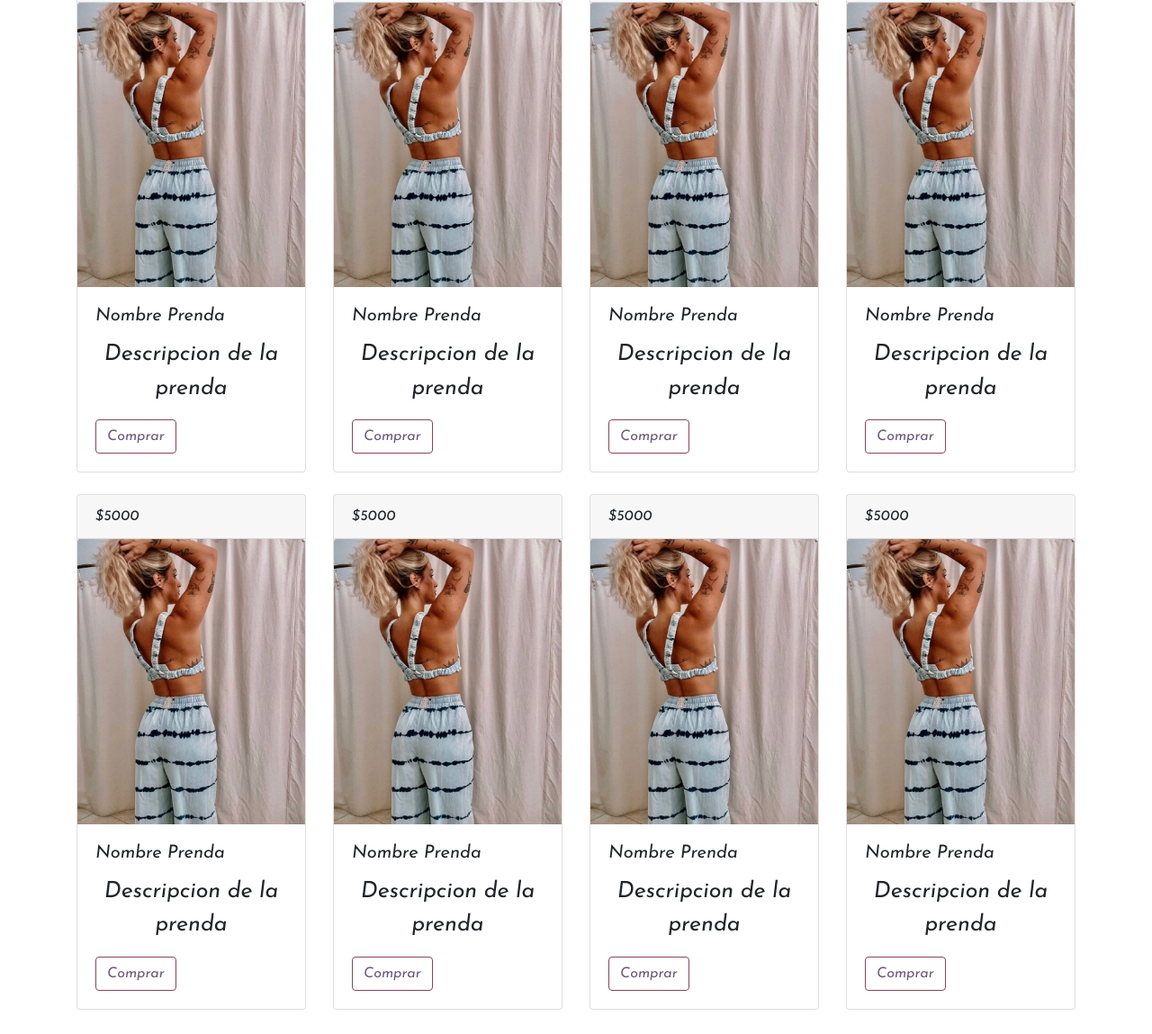
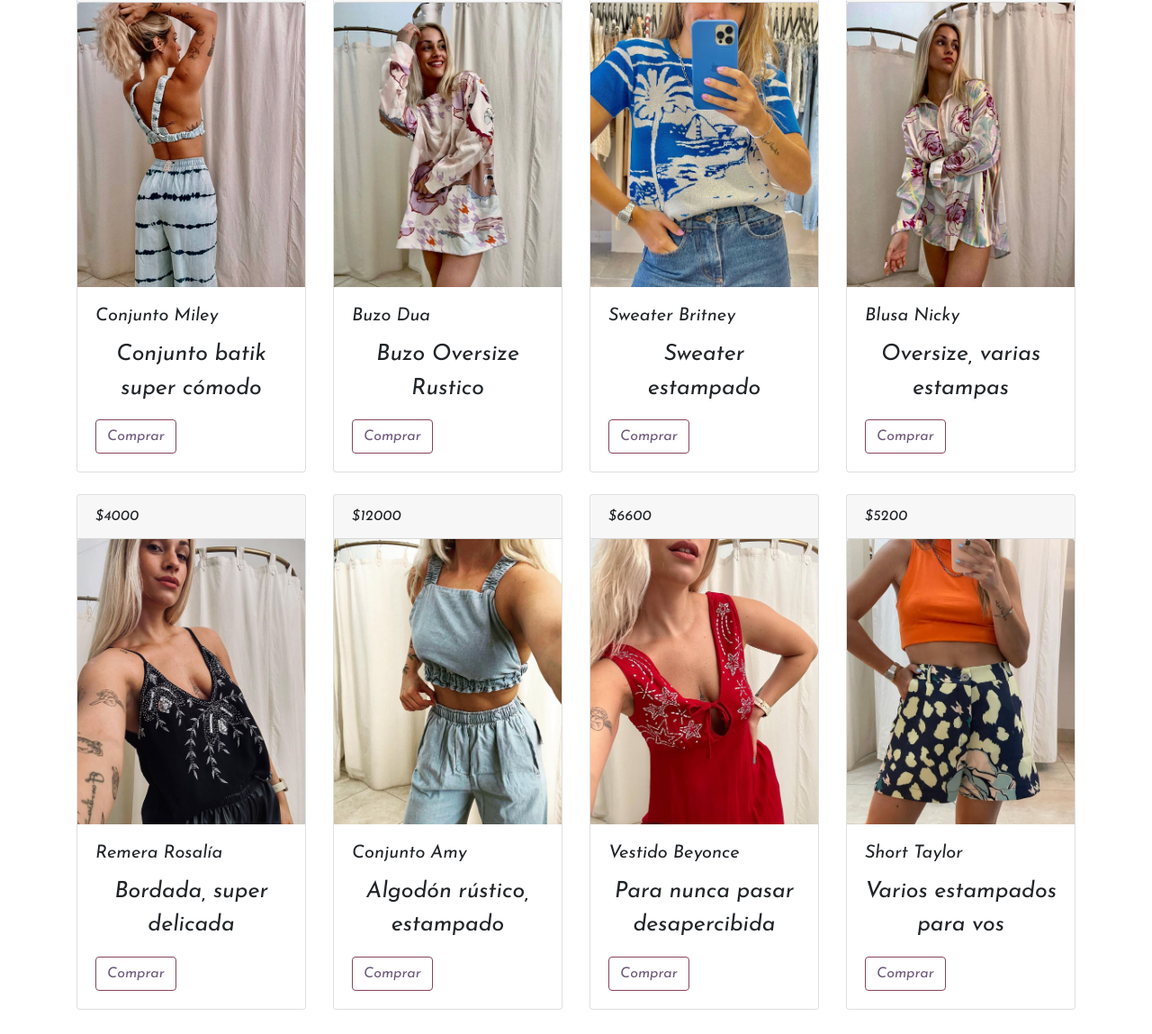
Before and after one commit to pablocuadros19/Segunda-Entrega, a website: page pages/productos.html in a window 1280 px wide. Shown: the part 223-1372 px from the top of the page at 90% size. Drawn offline with nearby package versions, Linux system fonts and the light colour scheme.

Commit message:
Entrega final

```diff
--- a/pages/productos.html
+++ b/pages/productos.html
@@ -6,6 +6,7 @@
   <meta http-equiv="X-UA-Compatible" content="IE=edge">
   <meta name="viewport" content="width=device-width, initial-scale=1.0">
   <meta name="keywords" content="pantalon, shorts, remera, blusa, prendas, moda">
+  <meta name="description" content="las mejores prendas para los looks mas osados de buenos aires">
   <title>Cali Design</title>
 
   <link rel="stylesheet"
@@ -53,12 +54,25 @@
         <div class="col mb-4 col-md-3">
           <div class="card h-100">
             <div class="card-header">
-              $5000
+              $7600
             </div>
             <img src="../images/fotos-carrusel/image1.jpg" class="card-img-top" alt="imagen producto a la venta">
             <div class="card-body">
-              <h5 class="card-title">Nombre Prenda</h5>
-              <p class="card-text">Descripcion de la prenda</p>
+              <h5 class="card-title">Conjunto Miley</h5>
+              <p class="card-text">Conjunto batik super cómodo</p>
+              <a href="#" class="btn btn-primary">Comprar</a>
+            </div>
+          </div>
+        </div>
+        <div class="col mb-4 col-md-3">
+          <div class="card h-100">
+            <div class="card-header">
+              $4300
+            </div>
+            <img src="../images/fotos-carrusel/image2.jpg" class="card-img-top" alt="imagen producto a la venta">
+            <div class="card-body">
+              <h5 class="card-title">Buzo Dua</h5>
+              <p class="card-text">Buzo Oversize Rustico</p>
               <a href="#" class="btn btn-primary">Comprar</a>
             </div>
           </div>
@@ -68,10 +82,10 @@
             <div class="card-header">
               $5000
             </div>
-            <img src="../images/fotos-carrusel/image1.jpg" class="card-img-top" alt="imagen producto a la venta">
+            <img src="../images/fotos-carrusel/image3.jpg" class="card-img-top" alt="imagen producto a la venta">
             <div class="card-body">
-              <h5 class="card-title">Nombre Prenda</h5>
-              <p class="card-text">Descripcion de la prenda</p>
+              <h5 class="card-title">Sweater Britney</h5>
+              <p class="card-text">Sweater estampado</p>
               <a href="#" class="btn btn-primary">Comprar</a>
             </div>
           </div>
@@ -79,12 +93,12 @@
         <div class="col mb-4 col-md-3">
           <div class="card h-100">
             <div class="card-header">
-              $5000
+              $5500
             </div>
-            <img src="../images/fotos-carrusel/image1.jpg" class="card-img-top" alt="imagen producto a la venta">
+            <img src="../images/fotos-carrusel/image4.jpg" class="card-img-top" alt="imagen producto a la venta">
             <div class="card-body">
-              <h5 class="card-title">Nombre Prenda</h5>
-              <p class="card-text">Descripcion de la prenda</p>
+              <h5 class="card-title">Blusa Nicky</h5>
+              <p class="card-text">Oversize, varias estampas</p>
               <a href="#" class="btn btn-primary">Comprar</a>
             </div>
           </div>
@@ -92,12 +106,12 @@
         <div class="col mb-4 col-md-3">
           <div class="card h-100">
             <div class="card-header">
-              $5000
+              $4000
             </div>
-            <img src="../images/fotos-carrusel/image1.jpg" class="card-img-top" alt="imagen producto a la venta">
+            <img src="../images/fotos-carrusel/image5.jpg" class="card-img-top" alt="imagen producto a la venta">
             <div class="card-body">
-              <h5 class="card-title">Nombre Prenda</h5>
-              <p class="card-text">Descripcion de la prenda</p>
+              <h5 class="card-title">Remera Rosalía</h5>
+              <p class="card-text">Bordada, super delicada</p>
               <a href="#" class="btn btn-primary">Comprar</a>
             </div>
           </div>
@@ -105,12 +119,12 @@
         <div class="col mb-4 col-md-3">
           <div class="card h-100">
             <div class="card-header">
-              $5000
+              $12000
             </div>
-            <img src="../images/fotos-carrusel/image1.jpg" class="card-img-top" alt="imagen producto a la venta">
+            <img src="../images/fotos-carrusel/image6.jpg" class="card-img-top" alt="imagen producto a la venta">
             <div class="card-body">
-              <h5 class="card-title">Nombre Prenda</h5>
-              <p class="card-text">Descripcion de la prenda</p>
+              <h5 class="card-title">Conjunto Amy</h5>
+              <p class="card-text">Algodón rústico, estampado</p>
               <a href="#" class="btn btn-primary">Comprar</a>
             </div>
           </div>
@@ -118,12 +132,12 @@
         <div class="col mb-4 col-md-3">
           <div class="card h-100">
             <div class="card-header">
-              $5000
+              $6600
             </div>
-            <img src="../images/fotos-carrusel/image1.jpg" class="card-img-top" alt="imagen producto a la venta">
+            <img src="../images/fotos-carrusel/image7.jpg" class="card-img-top" alt="imagen producto a la venta">
             <div class="card-body">
-              <h5 class="card-title">Nombre Prenda</h5>
-              <p class="card-text">Descripcion de la prenda</p>
+              <h5 class="card-title">Vestido Beyonce</h5>
+              <p class="card-text">Para nunca pasar desapercibida</p>
               <a href="#" class="btn btn-primary">Comprar</a>
             </div>
           </div>
@@ -131,30 +145,18 @@
         <div class="col mb-4 col-md-3">
           <div class="card h-100">
             <div class="card-header">
-              $5000
+              $5200
             </div>
-            <img src="../images/fotos-carrusel/image1.jpg" class="card-img-top" alt="imagen producto a la venta">
+            <img src="../images/fotos-carrusel/image8.jpg" class="card-img-top" alt="imagen producto a la venta">
             <div class="card-body">
-              <h5 class="card-title">Nombre Prenda</h5>
-              <p class="card-text">Descripcion de la prenda</p>
-              <a href="#" class="btn btn-primary">Comprar</a>
-            </div>
-          </div>
-        </div>
-        <div class="col mb-4 col-md-3">
-          <div class="card h-100">
-            <div class="card-header">
-              $5000
-            </div>
-            <img src="../images/fotos-carrusel/image1.jpg" class="card-img-top" alt="imagen producto a la venta">
-            <div class="card-body">
-              <h5 class="card-title">Nombre Prenda</h5>
-              <p class="card-text">Descripcion de la prenda</p>
+              <h5 class="card-title">Short Taylor</h5>
+              <p class="card-text">Varios estampados para vos</p>
               <a href="#" class="btn btn-primary">Comprar</a>
             </div>
           </div>
         </div>
       </div>
+    </div>
   </section>
   <footer>
     <div class="container">
```
Also changed, not shown: pages/locales.html (+7 -6 lines), images/fotolocal2.jpg (added), images/fotolocal3.jpg (added), 1 other file.
